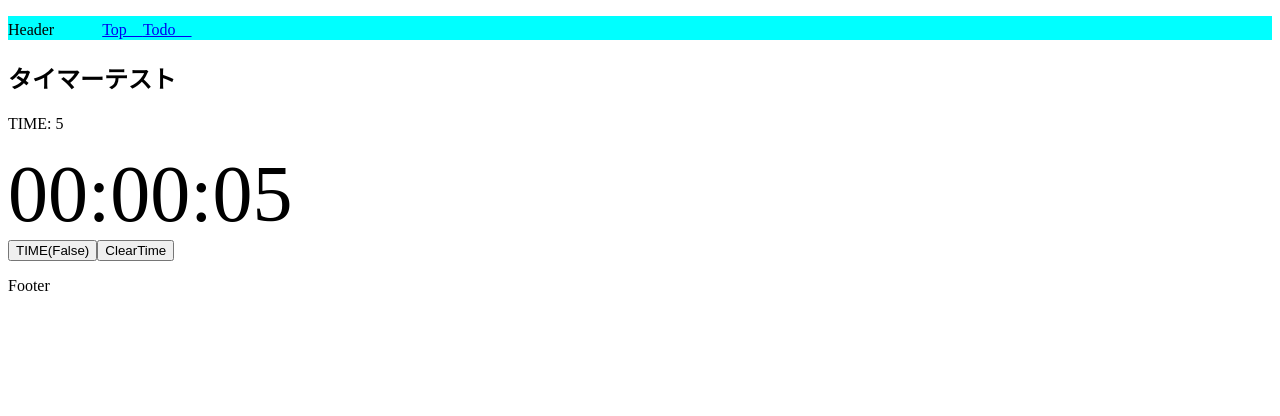
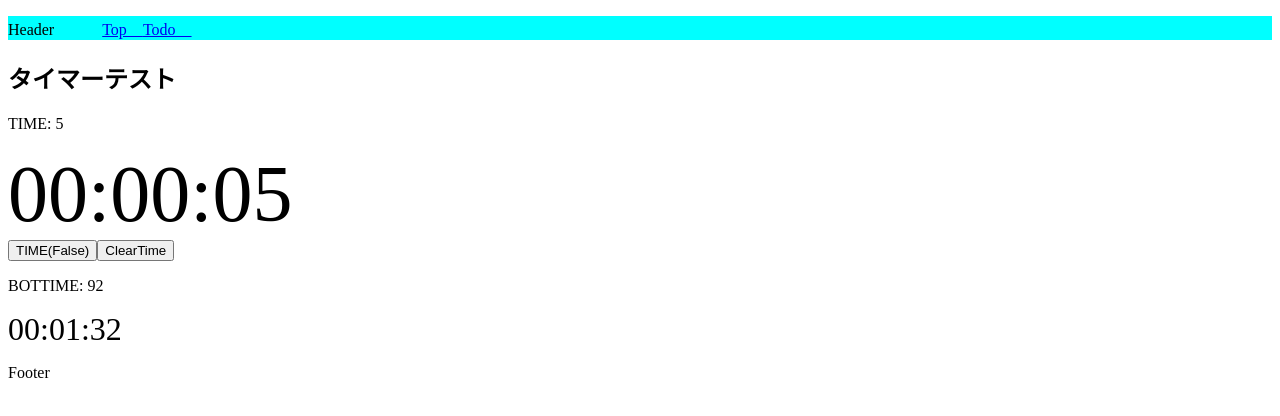
Before and after one commit to 2k2e2n/Clockshare_Vue, a Nuxt app: page / in a window 1280 px wide. Shown: the top 416 px of the page. Built offline with nearby package versions, Linux system fonts and the light colour scheme.

Commit message:
add Bot.vue

```diff
--- /dev/null
+++ b/components/Bot.vue
@@ -0,0 +1,34 @@
+<script setup>
+import { ref, onMounted } from 'vue';
+import Showtime from './Showtime.vue';
+
+const bottime  = ref(0);
+window.addEventListener('load', function () {
+
+});
+onMounted(() => {
+  bottime.value=Math.floor( Math.random() * 101 );;
+  const intervalId = window.setInterval(loop, 1000);  // 1秒に1回実行
+});
+
+
+
+//１秒毎にループ
+function loop() {
+  bottime.value++;
+};
+
+</script>
+<template>
+  <div>
+    <p>BOTTIME: {{ bottime }} </p>
+    <Showtime class="maincontent" v-if="!isRest" :time="bottime" />
+  </div>
+</template>
+
+
+<style scoped>
+.maincontent {
+  font-size: 200%;
+}
+</style>
--- a/pages/index.vue
+++ b/pages/index.vue
@@ -2,6 +2,7 @@
 import { ref, onMounted } from 'vue';
 import Showtime from '@/components/Showtime.vue';
 import Resttime from '@/components/Resttime.vue';
+import Bot from '@/components/Bot.vue';
 
 
 const time  = ref(0);
@@ -55,6 +56,7 @@ function toggleRest() {
     <Resttime class="maincontent" v-if="isRest" :isRest="isRest" />
     <button @click="toggleRest">{{ isRest ? 'REST(True)' : 'TIME(False)' }}</button>
     <button @click="clearTime">ClearTime</button>
+    <Bot />
   </div>
 </template>
 
```
